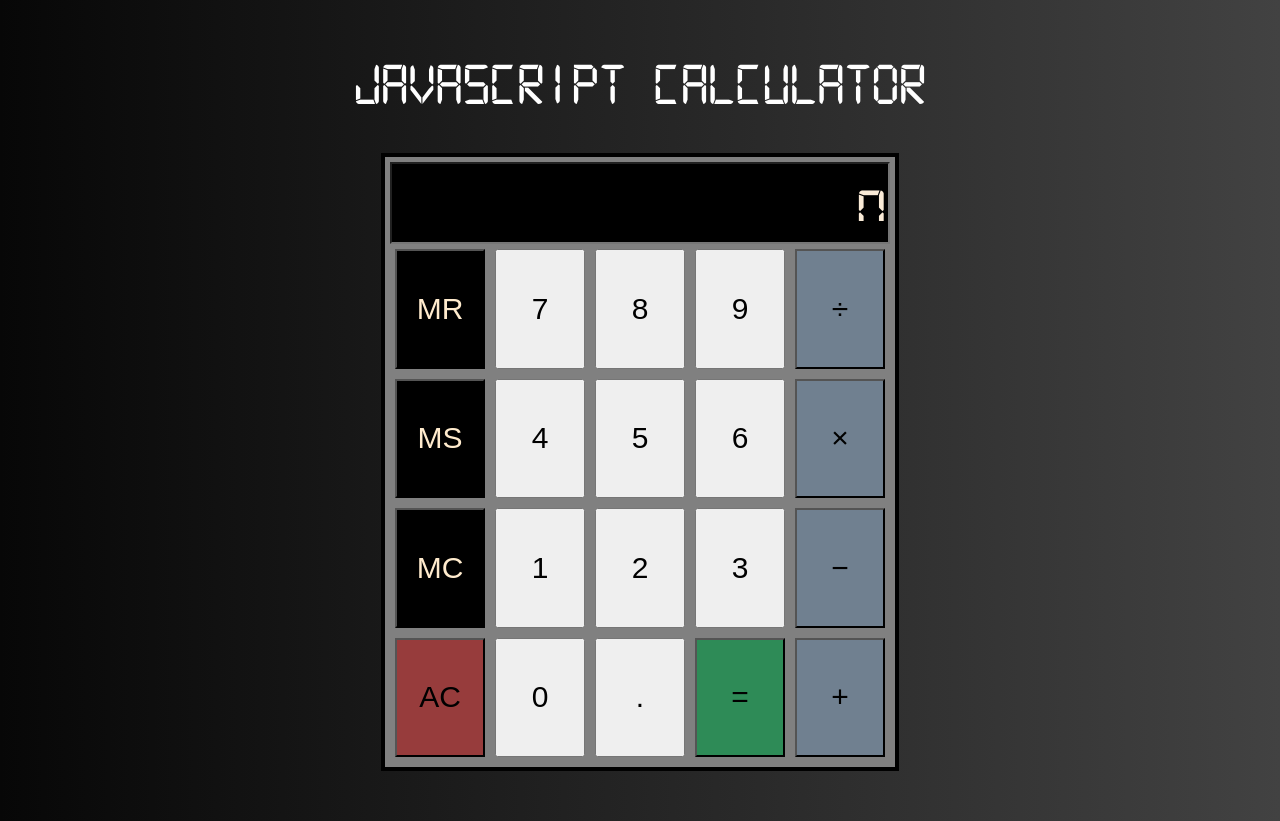
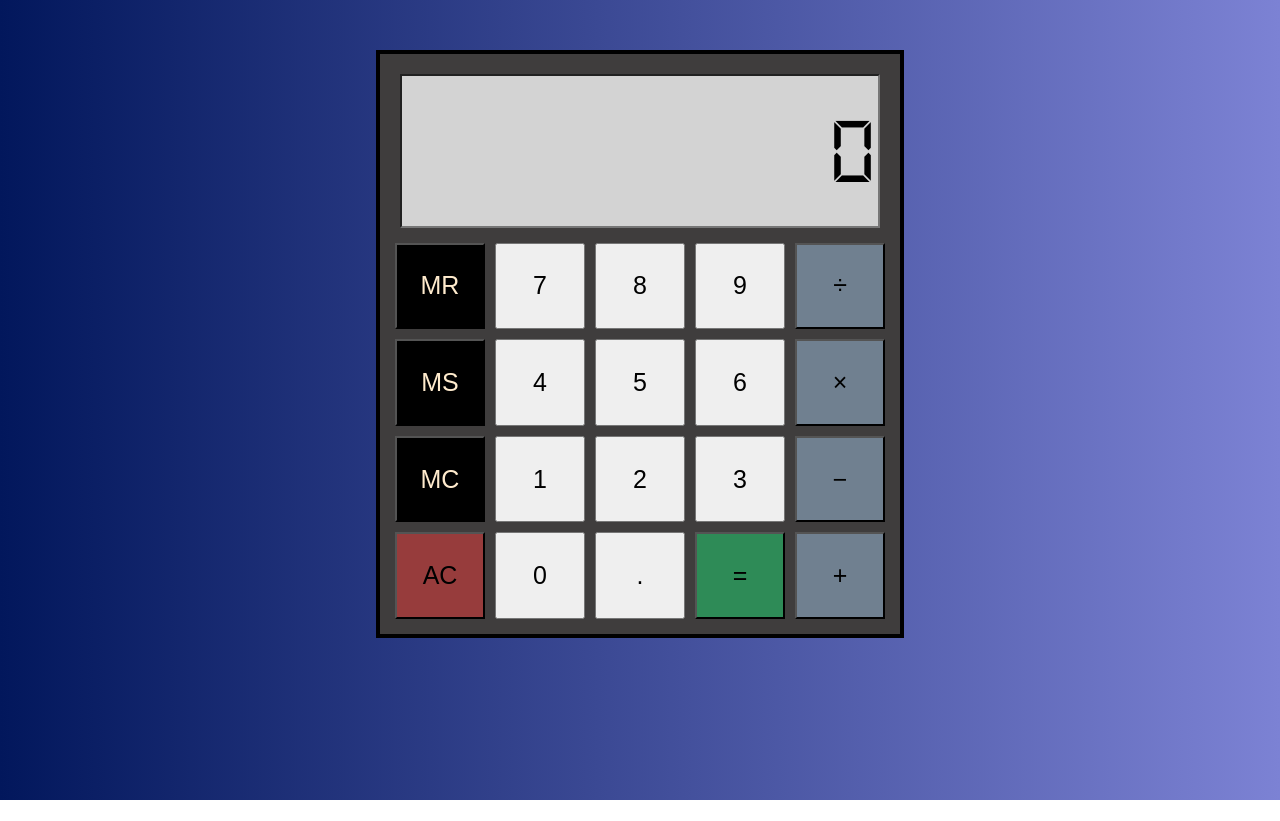
Before and after one commit to MikeMcGrain/calculator, a plain HTML site: page index.html in a window 1280 px wide. After the commit the page ends 800 px from the top, so only its background shows below. Drawn offline with Linux system fonts and the light colour scheme.

Commit message:
styling/fonts

```diff
--- a/index.html
+++ b/index.html
@@ -9,7 +9,6 @@
     <title>JS Calculator</title>
   </head>
   <body>
-    <p>JavaScript Calculator</p>
     <div id="calculator-grid">
       <input id="calculator-screen" value="0" />
       <button id="memory-recall-button">MR</button>
--- a/style.css
+++ b/style.css
@@ -1,50 +1,38 @@
 @font-face {
   font-family: digital-font;
-  src: url('fonts/digital-7\ \(mono\).ttf');
+  src: url('fonts/DS-DIGI.TTF');
 }
 
 body {
   text-align: center;
-  background: linear-gradient(to right, rgb(7, 7, 7), rgb(66, 66, 66));
-}
-p {
-  font-family: digital-font;
-  color: white;
-  font-size: 60px;
+  background: linear-gradient(to right, rgb(2, 23, 92), rgb(124, 130, 212));
 }
 
 button {
-  font-size: 30px;
-  padding: 20px 0px;
+  font-size: 25px;
   margin: 5px;
   cursor: pointer;
 }
 
 #calculator-grid {
   display: grid;
-  min-height: 75vh;
+  min-height: 70vh;
   max-width: 500px;
   grid-template-columns: repeat(5, 1fr);
   margin: 50px auto;
-  padding: 5px;
-  background-color: gray;
+  padding: 10px;
+  background-color: rgb(63, 61, 61);
   border: 4px solid black;
 }
 
 #calculator-screen {
   grid-column: span 5;
-  background-color: black;
-  font-size: 65px;
+  max-width: 495px;
+  background-color: lightgray;
+  font-size: 6em;
   text-align: right;
   font-family: digital-font;
-  color: antiquewhite;
-  -moz-appearance: textfield; Firefox
-}
-
-/* hides input number arrows in Chrome, Safari, Edge, Opera */
-input::-webkit-outer-spin-button,
-input::-webkit-inner-spin-button {
-  -webkit-appearance: none;
+  margin: 10px;
 }
 
 #clear-button {
```
Also changed, not shown: fonts/Calculator.ttf (added), fonts/DIGITAL.TXT (added), fonts/DS-DIGI.TTF (added), fonts/DS-DIGIB.TTF (added), fonts/DS-DIGII.TTF (added), fonts/DS-DIGIT.TTF (added).
